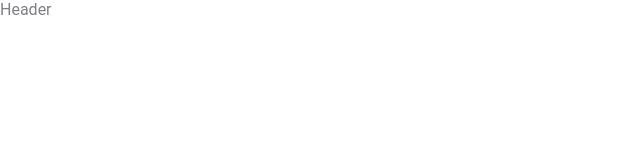
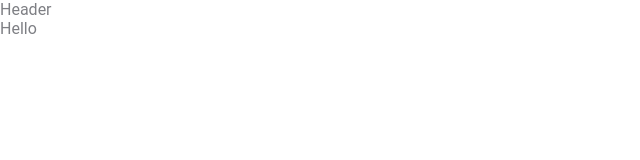
Before and after one commit to Davit90/ACA_Davit_Manukyan, a plain HTML site: page index.html in a window 1280 px wide. Shown: the full height of the page, 0-640 px from the left. Drawn offline with Linux system fonts and the light colour scheme.

Commit message:
3 commit

```diff
--- a/index.html
+++ b/index.html
@@ -11,5 +11,8 @@
 
 <body>
  <header>Header</header>
+ <main>
+     <p>Hello</p>
+ </main>
 </body>
 </html>
```
